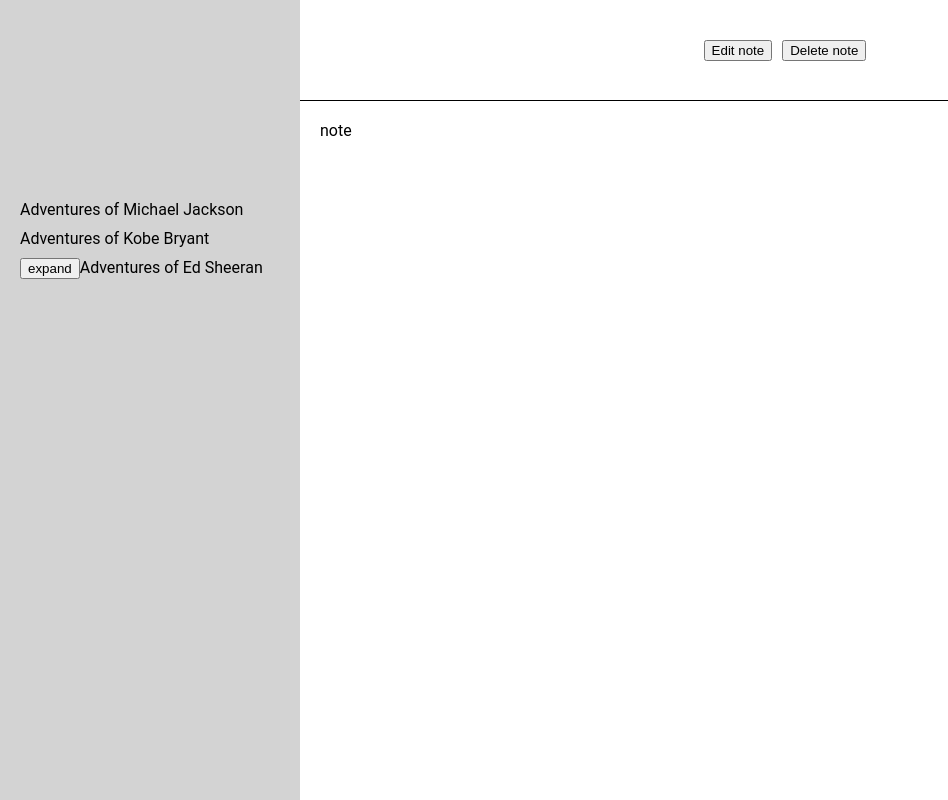
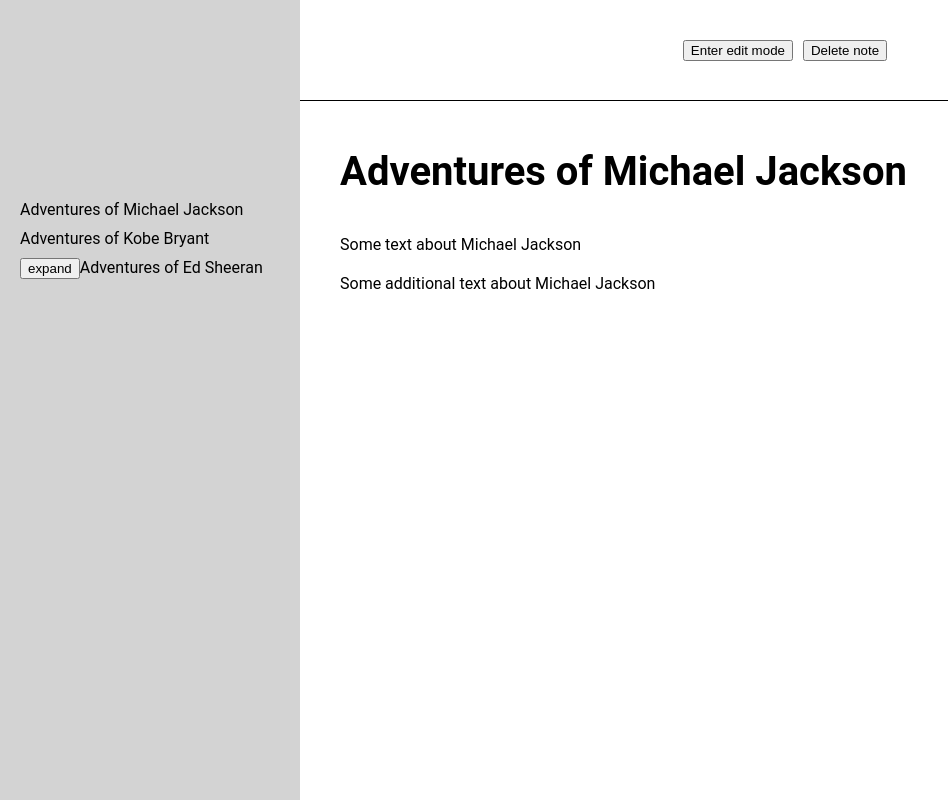
Before and after one commit to asanovarthur/react-strong-middle-app, a React (Create React App) app: page /dashboard in a window 1280 px wide. Shown: the whole page, without its empty margins (0-948 px from the left). Built offline with nearby package versions, Linux system fonts and the light colour scheme.

Commit message:
= note content ui wip

```diff
--- a/src/scenes/Dashboard/Dashboard.module.scss
+++ b/src/scenes/Dashboard/Dashboard.module.scss
@@ -31,9 +31,18 @@
     }
   }
 
-  .note {
+  .noteWrap {
     border-top: 1px solid black;
-    padding: 20px 20px;
+    padding: 20px 40px;
     grid-area: n;
+
+    .header {
+      font-size: 40px;
+      margin-bottom: 40px;
+    }
+
+    .contentBlock {
+      margin-bottom: 20px;
+    }
   }
 }
--- a/src/scenes/Dashboard/Dashboard.tsx
+++ b/src/scenes/Dashboard/Dashboard.tsx
@@ -1,4 +1,5 @@
 import { ActionButtons, NoteContent, NotesTree } from "./components";
+import { mockNotes } from "./mock";
 import styles from "./Dashboard.module.scss";
 
 export const Dashboard = () => {
@@ -6,7 +7,7 @@ export const Dashboard = () => {
     <div className={styles.container}>
       <NotesTree />
       <ActionButtons />
-      <NoteContent />
+      <NoteContent note={mockNotes[0]} />
     </div>
   );
 };
--- a/src/scenes/Dashboard/components/ActionButtons.tsx
+++ b/src/scenes/Dashboard/components/ActionButtons.tsx
@@ -6,7 +6,9 @@ export const ActionButtons = () => {
 
   return (
     <div className={styles.buttons}>
-      <button onClick={() => setIsInEditMode(!isInEditMode)}>Edit note</button>
+      <button onClick={() => setIsInEditMode(!isInEditMode)}>
+        {isInEditMode ? "Exit edit mode" : "Enter edit mode"}
+      </button>
       <button>Delete note</button>
       {isInEditMode && (
         <>
--- a/src/scenes/Dashboard/components/NoteContent.tsx
+++ b/src/scenes/Dashboard/components/NoteContent.tsx
@@ -1,5 +1,23 @@
+import { FC, useMemo } from "react";
+import { contentBlocks as mockContentBlocks } from "../mock";
 import styles from "../Dashboard.module.scss";
 
-export const NoteContent = () => {
-  return <div className={styles.note}>note</div>;
+type NoteContentProps = {
+  note: any;
 };
+
+export const NoteContent: FC<NoteContentProps> = ({ note }) => {
+  const contentBlocks = useMemo(() => {
+    return mockContentBlocks
+      .filter((contentBlock) => contentBlock.noteId === note.id)
+      .sort((a, b) => a.order - b.order)
+      .map((block) => <div className={styles.contentBlock}>{block.value}</div>);
+  }, [note.id]);
+
+  return (
+    <div className={styles.noteWrap}>
+      <h1 className={styles.header}>{note.name}</h1>
+      {contentBlocks}
+    </div>
+  );
+};
--- a/src/scenes/Dashboard/components/TreeNode.tsx
+++ b/src/scenes/Dashboard/components/TreeNode.tsx
@@ -1,4 +1,4 @@
-import { useState, useEffect, FC } from "react";
+import { useState, FC } from "react";
 import styles from "../Dashboard.module.scss";
 import { mockNotes } from "../mock";
 
@@ -13,7 +13,6 @@ export const TreeNode: FC<TreeNodeProps> = ({
   childNodes,
   className,
 }) => {
-  console.log(className);
   const hasChildren = childNodes.length > 0;
 
   const [showChildren, setShowChildren] = useState(false);
--- a/src/scenes/Dashboard/mock.ts
+++ b/src/scenes/Dashboard/mock.ts
@@ -67,9 +67,28 @@ export enum ContentType {
   LINK = "LINK",
 }
 
-export const contentBlock = {
+export const contentBlock0 = {
   id: 0,
   noteId: 0,
   type: ContentType.TEXT,
   value: "Some text about Michael Jackson",
+  order: 0,
 };
+
+export const contentBlock1 = {
+  id: 1,
+  noteId: 0,
+  type: ContentType.TEXT,
+  value: "Some additional text about Michael Jackson",
+  order: 1,
+};
+
+export const contentBlock2 = {
+  id: 2,
+  noteId: 1,
+  type: ContentType.TEXT,
+  value: "Some text about Kobe Bryant",
+  order: 2,
+};
+
+export const contentBlocks = [contentBlock0, contentBlock1, contentBlock2];
```
